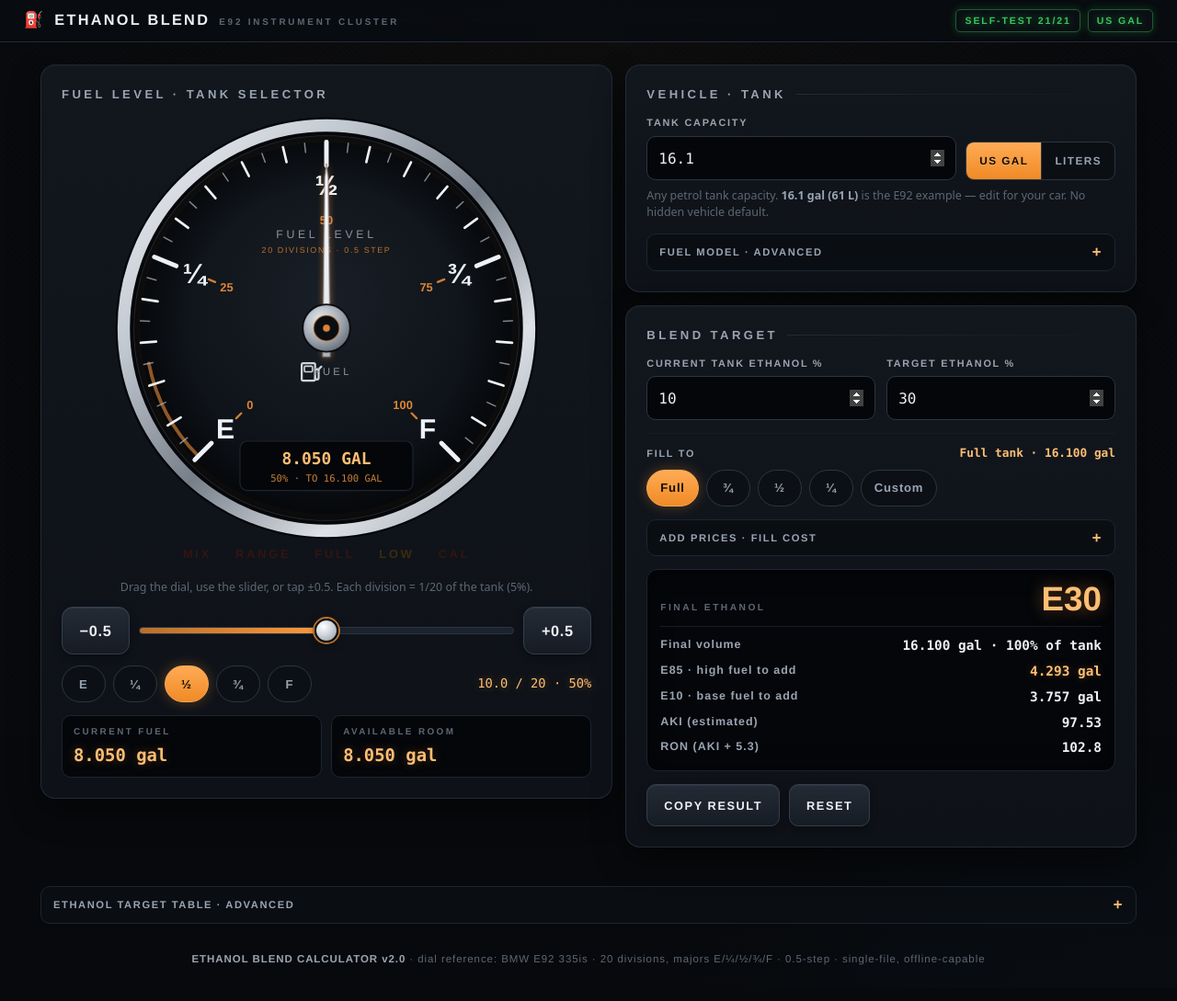
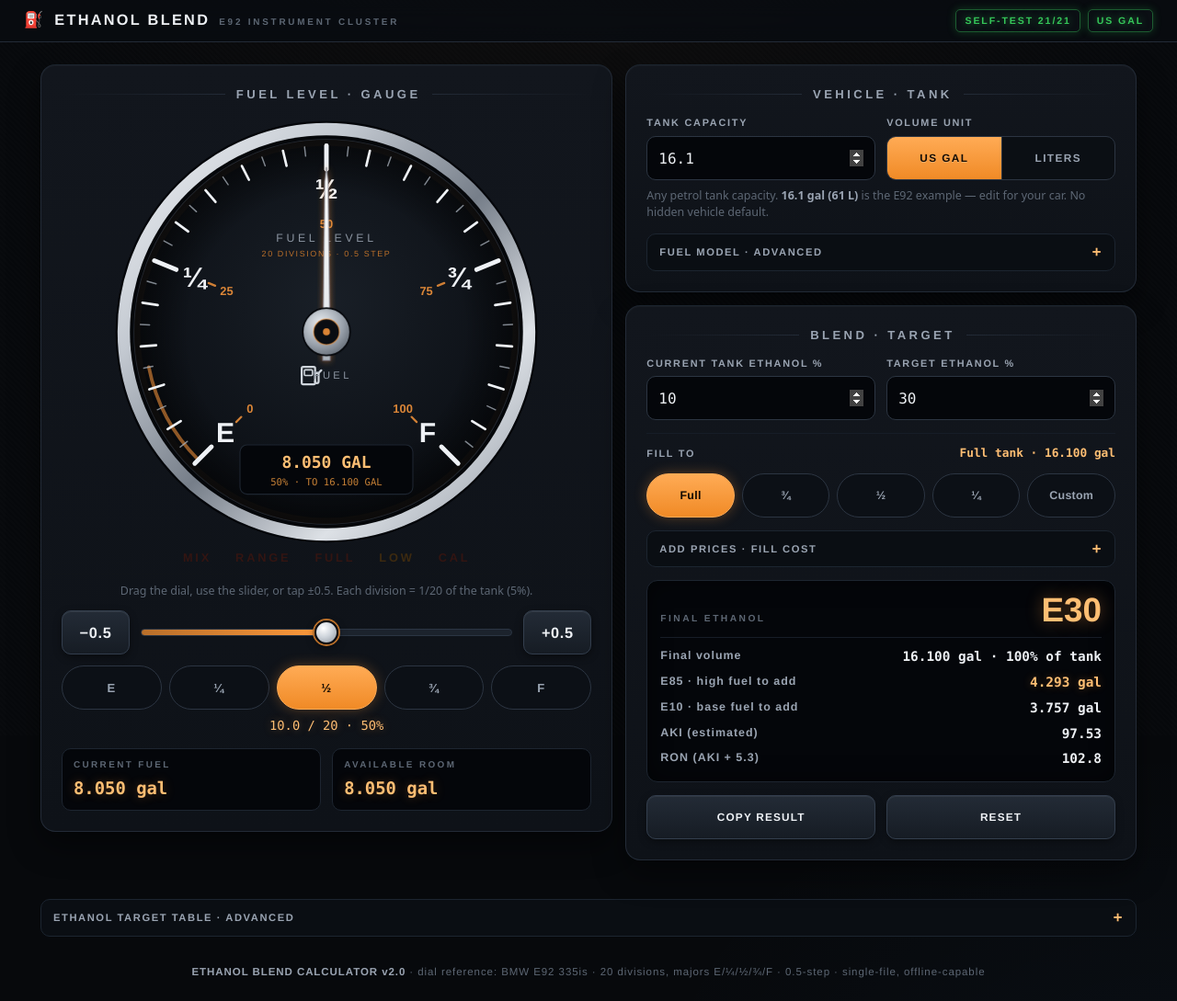
Before and after one commit to INTERRUPT-L-L-C/EthanolCalc, a plain HTML site: page index.html in a window 1280 px wide. Shown: the whole page at 92% size. Drawn offline with Linux system fonts and the light colour scheme.

Commit message:
deploy: EthanolCalc web instrument 2026-11-16T16:39:33Z

```diff
--- a/index.html
+++ b/index.html
@@ -170,8 +170,12 @@
     margin-bottom: 14px;
     display: flex;
     align-items: center;
-    gap: 10px;
-  }
+    gap: 12px;
+    text-align: center;
+    padding-left: 0.26em; /* offsets trailing letter-spacing so glyphs center exactly between the rules */
+  }
+  /* centered section headers: symmetric stylized rules fading outward on both sides */
+  h2::before { content: ""; flex: 1; height: 1px; background: linear-gradient(90deg, transparent, var(--panel-edge)); }
   h2::after { content: ""; flex: 1; height: 1px; background: linear-gradient(90deg, var(--panel-edge), transparent); }
   h3 { font-size: .72rem; letter-spacing: .2em; color: var(--ink-faint); margin: 16px 0 8px; }
 
@@ -179,7 +183,7 @@
   .seg {
     display: inline-flex;
     border: 1px solid #2c3542;
-    border-radius: 9px;
+    border-radius: 10px;
     overflow: hidden;
     background: #0b0f14;
   }
@@ -193,7 +197,7 @@
     font-size: 0.74rem;
     letter-spacing: 0.12em;
     padding: 9px 14px;
-    min-height: 40px;
+    min-height: 46px;
     cursor: pointer;
     transition: background .15s, color .15s;
   }
@@ -210,25 +214,27 @@
 
   .cluster-head {
     display: flex;
-    justify-content: space-between;
     align-items: center;
-    gap: 10px;
-    flex-wrap: wrap;
-    margin-bottom: 6px;
-  }
+    gap: 12px;
+    margin-bottom: 14px;
+    padding-left: 0.26em; /* same letter-spacing centering compensation as h2 */
+  }
+  .cluster-head::before { content: ""; flex: 1; height: 1px; background: linear-gradient(90deg, transparent, var(--panel-edge)); }
+  .cluster-head::after { content: ""; flex: 1; height: 1px; background: linear-gradient(90deg, var(--panel-edge), transparent); }
   .cluster-title {
     font-family: var(--font-display);
     letter-spacing: .26em;
     font-size: .82rem;
     color: var(--ink-dim);
     font-weight: 700;
+    text-align: center;
   }
 
   /* ---------- the dial ---------- */
   .dial-wrap {
     display: flex;
     justify-content: center;
-    padding: 4px 0 0;
+    padding: 0;
   }
   svg#dial {
     width: min(100%, 470px);
@@ -292,15 +298,15 @@
   .level-controls {
     display: grid;
     grid-template-columns: auto minmax(0, 1fr) auto;
-    gap: 10px;
+    gap: 12px;
     align-items: center;
   }
 
   .step-btn {
     appearance: none;
     min-width: 74px;
-    min-height: 52px;
-    border-radius: 12px;
+    min-height: 48px;
+    border-radius: 10px;
     border: 1px solid #333e4d;
     background: linear-gradient(180deg, #232b36, #161c24);
     color: var(--ink);
@@ -352,11 +358,11 @@
     box-shadow: 0 0 0 2px var(--amber-dim), 0 3px 8px rgba(0,0,0,.5);
   }
 
+  /* preset rows: five mathematically equal columns spanning the full panel width */
   .quick-row {
-    display: flex;
-    align-items: center;
+    display: grid;
+    grid-template-columns: repeat(5, minmax(0, 1fr));
     gap: 8px;
-    flex-wrap: wrap;
     margin-top: 12px;
   }
   .chip {
@@ -369,9 +375,10 @@
     font-size: 0.82rem;
     letter-spacing: .08em;
     border-radius: 99px;
-    min-width: 48px;
-    min-height: 40px;
-    padding: 6px 14px;
+    min-width: 0;
+    width: 100%;
+    min-height: 48px;
+    padding: 6px 4px;
     cursor: pointer;
     transition: all .15s;
     touch-action: manipulation;
@@ -386,8 +393,8 @@
   /* fill-to preset chips (distinct from level .chip so bindings stay separate) */
   .fchip {
     appearance: none; border: 1px solid #2c3542; background: #0c1016; color: var(--ink-dim);
-    font-family: var(--font-display); font-weight: 700; font-size: .82rem; letter-spacing: .06em;
-    border-radius: 99px; min-width: 48px; min-height: 40px; padding: 6px 14px; cursor: pointer;
+    font-family: var(--font-display); font-weight: 700; font-size: .78rem; letter-spacing: .02em;
+    border-radius: 99px; min-width: 0; width: 100%; min-height: 48px; padding: 6px 2px; cursor: pointer;
     transition: all .15s; touch-action: manipulation;
   }
   .fchip:hover { border-color: var(--amber-dim); color: var(--ink); }
@@ -399,8 +406,8 @@
   .fillto-head { display: flex; align-items: baseline; justify-content: space-between; gap: 10px; flex-wrap: wrap; }
   .fillto-label { font-family: var(--font-display); font-size: .68rem; font-weight: 700; letter-spacing: .16em; color: var(--ink-dim); text-transform: uppercase; }
   .fillto-readout { font-family: var(--font-mono); font-size: .8rem; color: var(--amber-hi); font-weight: 700; }
-  .fillto-block .quick-row { margin-top: 8px; }
-  .fill-custom { margin-top: 10px; }
+  .fillto-block .quick-row { margin-top: 12px; }
+  .fill-custom { margin-top: 12px; }
   /* optional cost disclosure */
   .cost-details { margin-top: 14px; border: 1px solid #1c2530; border-radius: 10px; background: #0a0e13; }
   .cost-details summary {
@@ -420,7 +427,9 @@
   .result-total .k { color: var(--ink-dim); font-family: var(--font-display); letter-spacing: .08em; font-size: .78rem; font-weight: 700; }
   .result-total .v { font-family: var(--font-mono); color: var(--green); font-weight: 800; font-size: 1.05rem; text-shadow: 0 0 12px rgba(53,199,89,.3); white-space: nowrap; }
   .level-readout {
-    margin-left: auto;
+    display: block;
+    margin-top: 8px;
+    text-align: center;
     font-family: var(--font-mono);
     font-size: 0.86rem;
     color: var(--amber-hi);
@@ -431,7 +440,7 @@
   .readout-row {
     display: grid;
     grid-template-columns: repeat(2, minmax(0, 1fr));
-    gap: 10px;
+    gap: 12px;
     margin-top: 14px;
   }
   .metric {
@@ -461,7 +470,7 @@
   }
 
   /* ---------- inputs ---------- */
-  label {
+  label, .field-label {
     display: block;
     font-family: var(--font-display);
     font-size: 0.68rem;
@@ -489,7 +498,10 @@
 
   .field-grid { display: grid; grid-template-columns: repeat(2, minmax(0, 1fr)); gap: 12px; }
   .field-grid .wide { grid-column: 1 / -1; }
-  .tank-row { display: grid; grid-template-columns: minmax(0, 1fr) auto; gap: 10px; align-items: end; }
+  /* 50/50 split: capacity field | unit selector — identical label+control stacks, tops and bottoms aligned */
+  .tank-row { display: grid; grid-template-columns: repeat(2, minmax(0, 1fr)); gap: 12px; align-items: end; }
+  .tank-row .seg { display: flex; width: 100%; }
+  .tank-row .seg button { flex: none; width: 50%; min-height: 46px; padding: 9px 8px; } /* border-box 50% each = exact halves incl. the divider border; 46 + 2px seg border = 48px = input height */
   .hint { margin: 8px 0 0; font-size: 0.78rem; color: var(--ink-faint); }
   .hint b { color: var(--ink-dim); font-weight: 600; }
 
@@ -533,7 +545,8 @@
   .result-line .v { font-family: var(--font-mono); color: var(--ink); font-weight: 700; white-space: nowrap; }
   .result-line .v.hot { color: var(--amber-hi); text-shadow: 0 0 10px rgba(255,154,60,.3); }
 
-  .btn-row { display: flex; gap: 10px; flex-wrap: wrap; margin-top: 14px; }
+  .btn-row { display: grid; grid-template-columns: repeat(2, minmax(0, 1fr)); gap: 12px; margin-top: 14px; }
+  .btn-row .btn { width: 100%; }
   .btn {
     appearance: none;
     border: 1px solid #333e4d;
@@ -542,10 +555,10 @@
     color: var(--ink);
     font-family: var(--font-display);
     font-weight: 700;
-    font-size: 0.8rem;
-    letter-spacing: 0.12em;
-    min-height: 46px;
-    padding: 10px 18px;
+    font-size: 0.74rem;
+    letter-spacing: 0.1em;
+    min-height: 48px;
+    padding: 10px 8px;
     cursor: pointer;
     transition: border-color .15s, transform .05s;
     box-shadow: 0 3px 8px rgba(0,0,0,.35), inset 0 1px 0 rgba(255,255,255,.06);
@@ -621,11 +634,9 @@
     .cluster-panel { grid-row: auto; }
   }
   @media (max-width: 480px) {
-    .field-grid { grid-template-columns: 1fr 1fr; gap: 10px; }
     .table-controls { grid-template-columns: 1fr 1fr; }
     .table-controls .wide-mobile { grid-column: 1 / -1; }
     .step-btn { min-width: 62px; }
-    .level-readout { margin-left: 0; width: 100%; text-align: center; }
     .brand small { display: none; }
   }
   @media (max-width: 350px) {
@@ -656,7 +667,7 @@
   <!-- ==================== CLUSTER ==================== -->
   <section class="panel cluster-panel" aria-label="Fuel level cluster">
     <div class="cluster-head">
-      <span class="cluster-title">FUEL LEVEL · TANK SELECTOR</span>
+      <span class="cluster-title">FUEL LEVEL · GAUGE</span>
     </div>
 
     <div class="dial-wrap">
@@ -770,8 +781,8 @@
       <button type="button" class="chip" data-level="10">½</button>
       <button type="button" class="chip" data-level="15">¾</button>
       <button type="button" class="chip" data-level="20">F</button>
-      <span id="levelReadout" class="level-readout">10.0 / 20 · 50%</span>
     </div>
+    <div id="levelReadout" class="level-readout">10.0 / 20 · 50%</div>
 
     <div class="readout-row">
       <div class="metric">
@@ -795,9 +806,12 @@
           <label for="tankSize">Tank capacity</label>
           <input id="tankSize" type="number" inputmode="decimal" min="0.1" step="0.1" value="16.1" />
         </div>
-        <div class="seg" role="group" aria-label="Volume unit">
-          <button type="button" id="unitGal" aria-pressed="true">US GAL</button>
-          <button type="button" id="unitL" aria-pressed="false">LITERS</button>
+        <div>
+          <span class="field-label">Volume unit</span>
+          <div class="seg" role="group" aria-label="Volume unit">
+            <button type="button" id="unitGal" aria-pressed="true">US GAL</button>
+            <button type="button" id="unitL" aria-pressed="false">LITERS</button>
+          </div>
         </div>
       </div>
       <p class="hint">Any petrol tank capacity. <b>16.1 gal (61 L)</b> is the E92 example — edit for your car. No hidden vehicle default.</p>
@@ -833,7 +847,7 @@
     </section>
 
     <section class="panel" aria-label="Blend target and result">
-      <h2>BLEND TARGET</h2>
+      <h2>BLEND · TARGET</h2>
       <div class="field-grid">
         <div>
           <label for="currentE" id="currentELabel">Current tank ethanol %</label>
```
